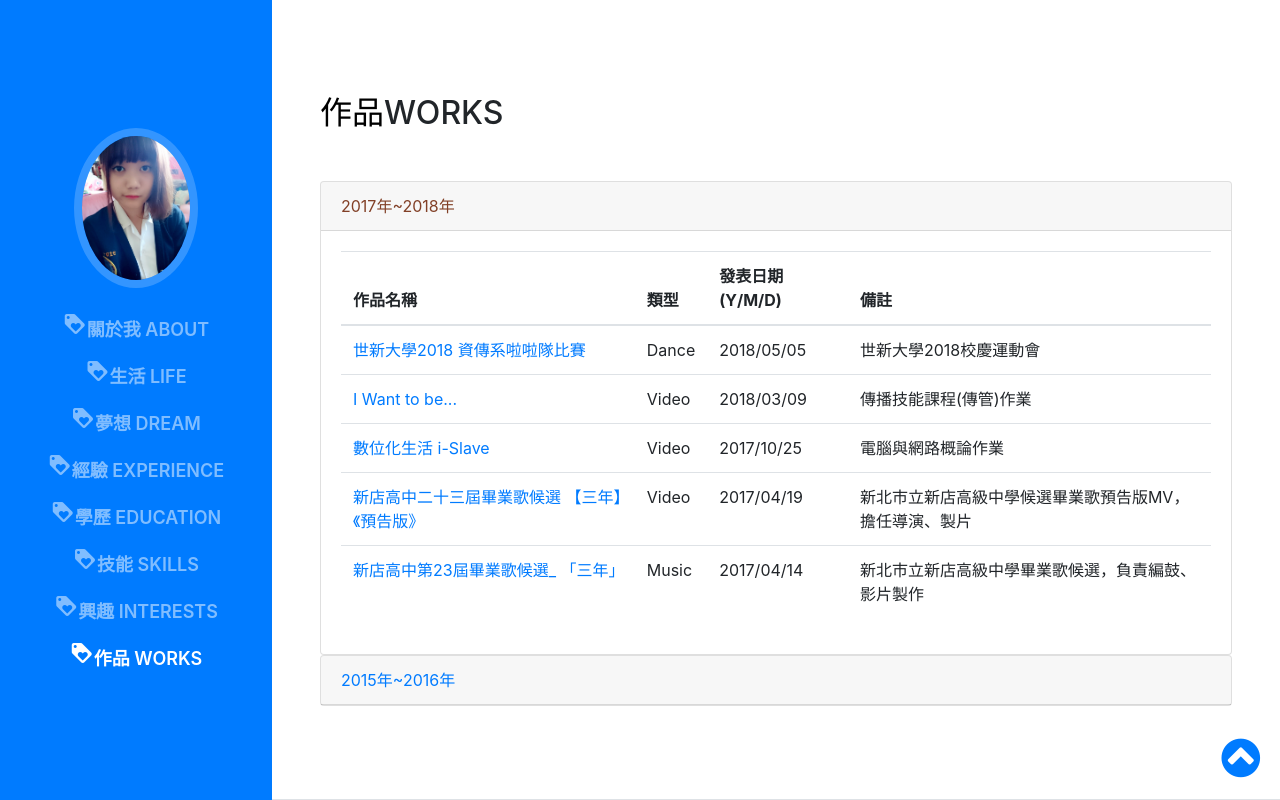
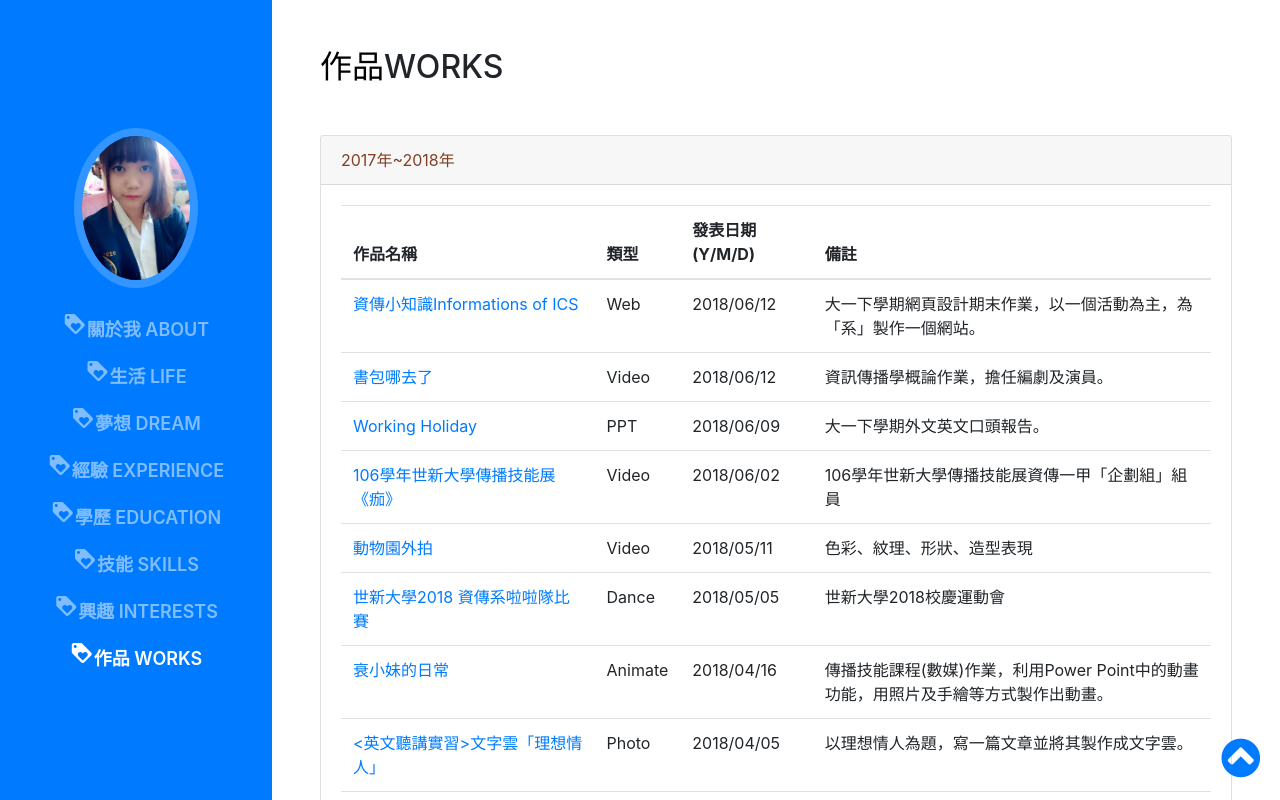
Before and after one commit to akimao/akimao.github.io, a website with bundled scripts: page index.html in a window 1280 px wide. Both pictures are taken after a click on the link "2017年~2018年". Shown: the part 6944-7744 px from the top of the page. Built offline with nearby package versions, Linux system fonts and the light colour scheme; a web font is replaced by a local one.

Commit message:
Add files via upload

```diff
--- a/index.html
+++ b/index.html
@@ -344,10 +344,52 @@
 		 </thead>
 		 <tbody>
 		  <tr>
+		   <td><a href="https://akimao.github.io/ics/" target="_blank">資傳小知識Informations of ICS</td>
+		   <td>Web</td>
+		   <td>2018/06/12</td>
+		   <td>大一下學期網頁設計期末作業，以一個活動為主，為「系」製作一個網站。</td>
+		  </tr>
+		  <tr>
+		   <td><a href="https://youtu.be/f1LzqXxVaoA" target="_blank">書包哪去了</td>
+		   <td>Video</td>
+		   <td>2018/06/12</td>
+		   <td>資訊傳播學概論作業，擔任編劇及演員。</td>
+		  </tr>
+		  <tr>
+		   <td><a href="document/一下英文/working holiday.pptx" target="_blank">Working Holiday</td>
+		   <td>PPT</td>
+		   <td>2018/06/09</td>
+		   <td>大一下學期外文英文口頭報告。</td>
+		  </tr>
+		  <tr>
+		   <td><a href="https://www.youtube.com/watch?v=3kRzVZkcGa8" target="_blank">106學年世新大學傳播技能展《痂》</td>
+		   <td>Video</td>
+		   <td>2018/06/02</td>
+		   <td>106學年世新大學傳播技能展資傳一甲「企劃組」組員</td>
+		  </tr>
+		  <tr>
+		   <td><a href="document/一下攝影課/攝影第二次作業.zip" target="_blank">動物園外拍</td>
+		   <td>Video</td>
+		   <td>2018/05/11</td>
+		   <td>色彩、紋理、形狀、造型表現</td>
+		  </tr>
+		  <tr>
 		   <td><a href="https://www.youtube.com/watch?v=xkGPD6oC9m8" target="_blank">世新大學2018 資傳系啦啦隊比賽</td>
 		   <td>Dance</td>
 		   <td>2018/05/05</td>
 		   <td>世新大學2018校慶運動會</td>
+		  </tr>
+		  <tr>
+		   <td><a href="document/一下傳技課/衰小妹的日常.zip" target="_blank">衰小妹的日常</td>
+		   <td>Animate</td>
+		   <td>2018/04/16</td>
+		   <td>傳播技能課程(數媒)作業，利用Power Point中的動畫功能，用照片及手繪等方式製作出動畫。</td>
+		  </tr>
+		  <tr>
+		   <td><a href="document/一下英文/Tue8seat17Sandy.png" target="_blank"><英文聽講實習>文字雲「理想情人」</td>
+		   <td>Photo</td>
+		   <td>2018/04/05</td>
+		   <td>以理想情人為題，寫一篇文章並將其製作成文字雲。</td>
 		  </tr>
 		  <tr>
 		   <td><a href="https://www.youtube.com/watch?v=qOtppUWzvqY" target="_blank">I Want to be...</td>
```
Also changed, not shown: document/一下英文/Tue8seat17Sandy.png (added), 1 other file.
